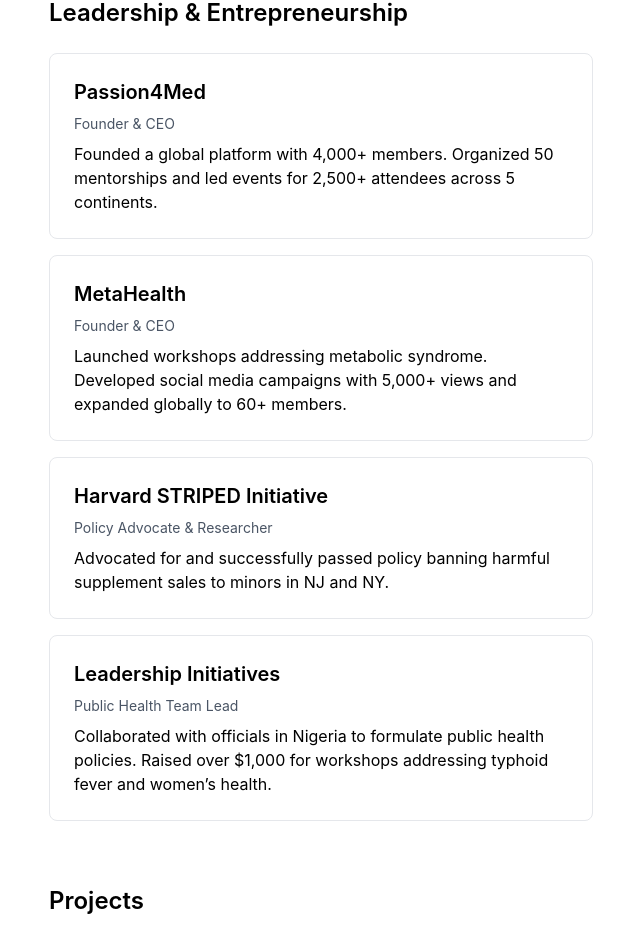
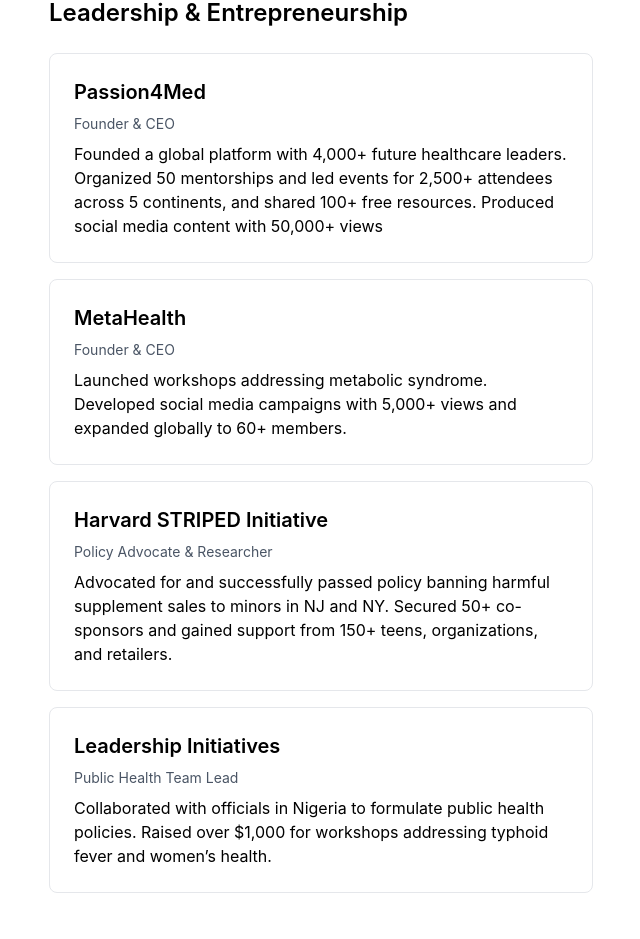
Before and after one commit to krrishapatel/Krrisha-Patel-Portfolio, a Next.js app: page / in a window 1280 px wide. Shown: the part 1637-2576 px from the top of the page, without its empty margins (319-959 px from the left). Built offline with nearby package versions, Linux system fonts and the light colour scheme.

Commit message:
Update page.tsx

```diff
--- a/app/page.tsx
+++ b/app/page.tsx
@@ -70,7 +70,7 @@
           <WorkCard
             company="Passion4Med"
             title="Founder & CEO"
-            description="Founded a global platform with 4,000+ members. Organized 50 mentorships and led events for 2,500+ attendees across 5 continents."
+            description="Founded a global platform with 4,000+ future healthcare leaders. Organized 50 mentorships and led events for 2,500+ attendees across 5 continents, and shared 100+ free resources. Produced social media content with 50,000+ views"
           />
           <WorkCard
             company="MetaHealth"
@@ -80,7 +80,7 @@
           <WorkCard
             company="Harvard STRIPED Initiative"
             title="Policy Advocate & Researcher"
-            description="Advocated for and successfully passed policy banning harmful supplement sales to minors in NJ and NY."
+            description="Advocated for and successfully passed policy banning harmful supplement sales to minors in NJ and NY. Secured 50+ co-sponsors and gained support from 150+ teens, organizations, and retailers."
           />
           <WorkCard
             company="Leadership Initiatives"
```
